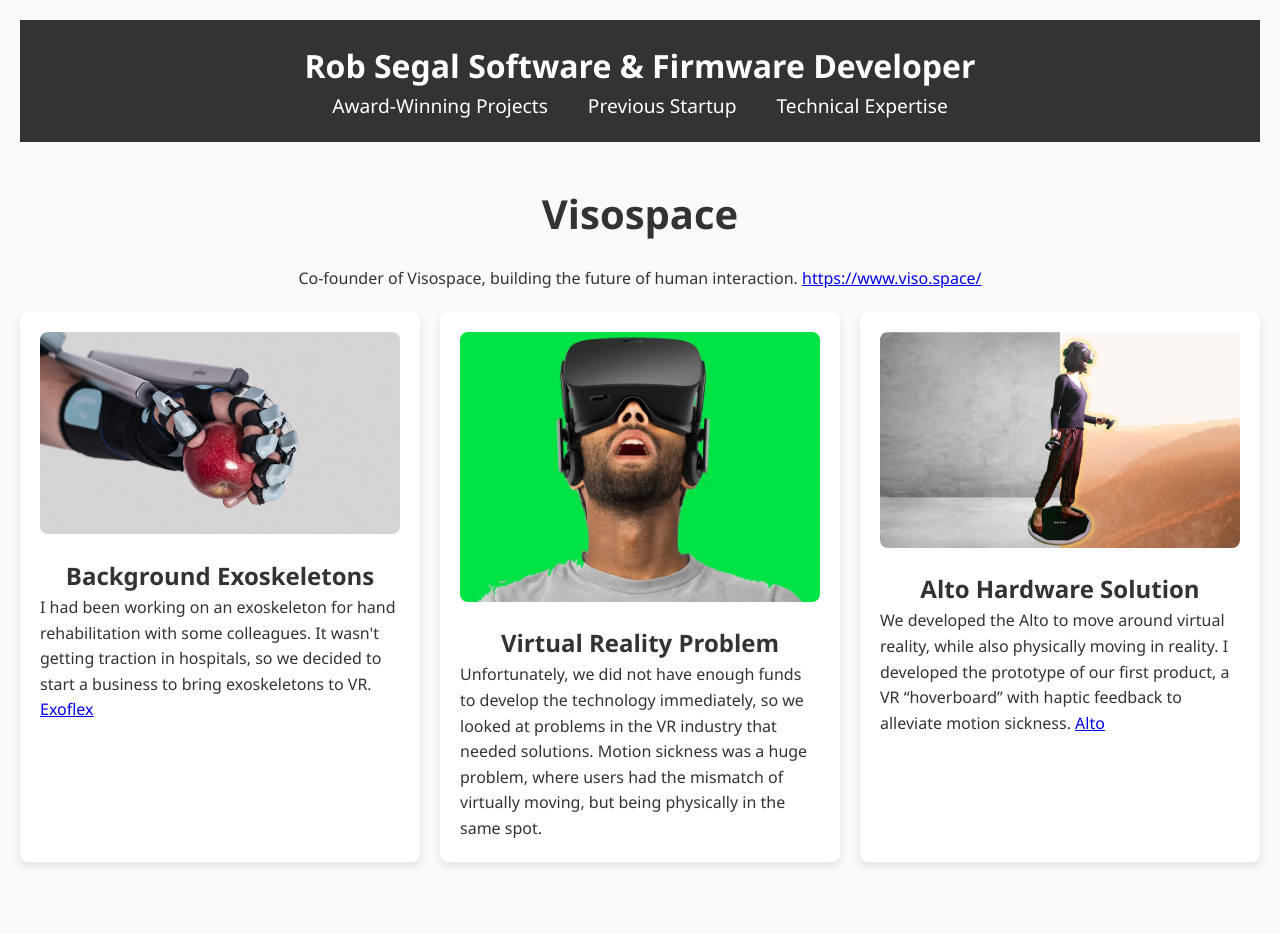
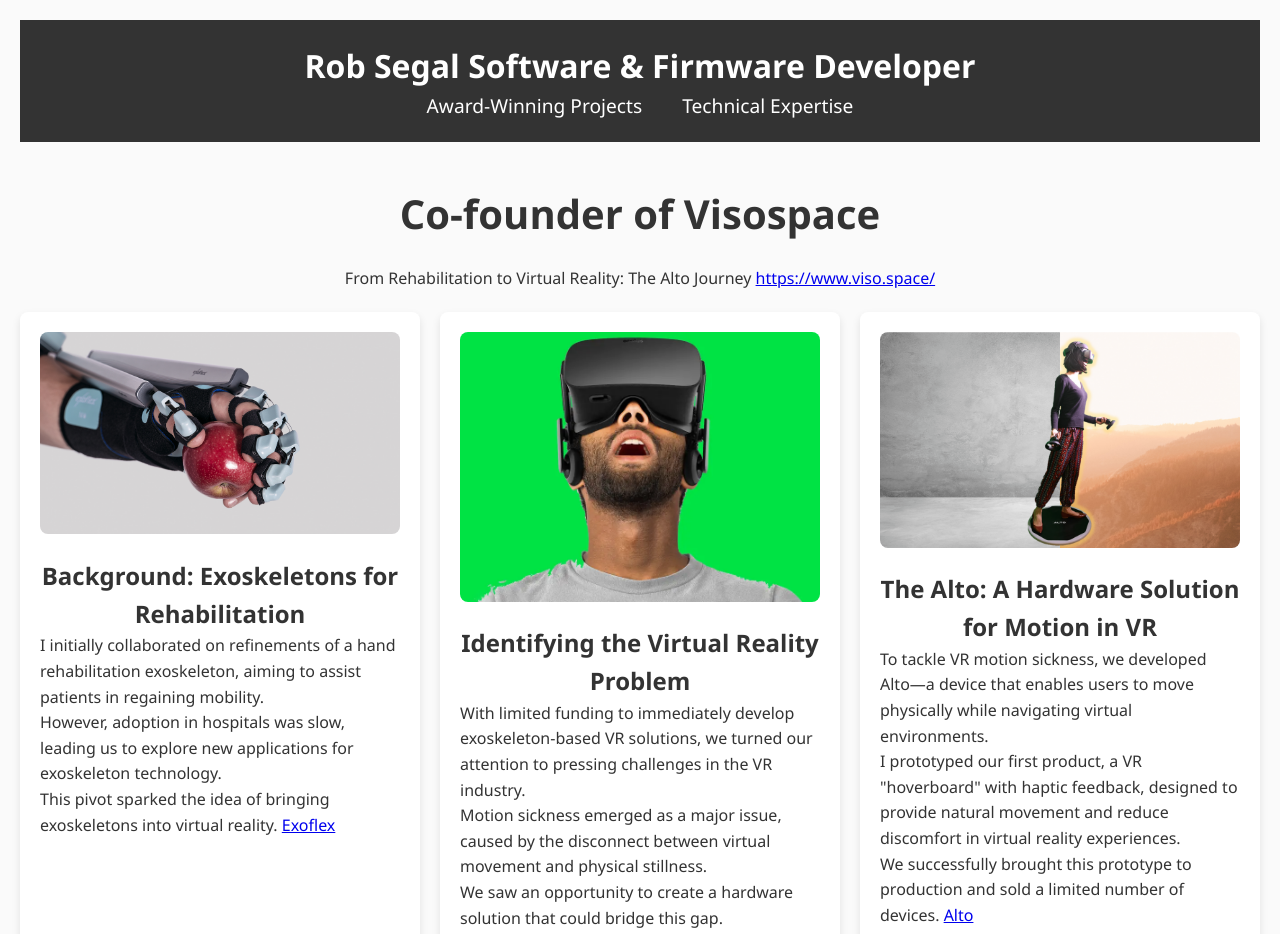
Before and after one commit to rob-segal/rob-segal.github.io, a plain HTML site: page startup.html in a window 1280 px wide. Shown: the top 934 px of the page. Drawn offline with Linux system fonts and the light colour scheme.

Commit message:
Updated text, removed redundant links in nav bar

```diff
--- a/startup.html
+++ b/startup.html
@@ -13,16 +13,15 @@
   <nav>
     <ul>
         <li><a href="index.html">Award-Winning Projects</a></li>
-        <li><a href="startup.html">Previous Startup</a></li>
         <li><a href="skills.html">Technical Expertise</a></li>
     </ul>
   </nav>
 </header>
 
 <section>
-  <h2>Visospace</h2>
+  <h2>Co-founder of Visospace</h2>
   <p>
-    Co-founder of Visospace, building the future of human interaction.
+    From Rehabilitation to Virtual Reality: The Alto Journey
     <a href="https://www.viso.space/" target="_blank">
         https://www.viso.space/
     </a>
@@ -31,24 +30,27 @@
   <div class="gallery">
     <div class="card">
       <img src="images/exoflex.jpg" alt="background">
-      <h3>Background Exoskeletons</h3>
-      <p>I had been working on an exoskeleton for hand rehabilitation with some colleagues.
-        It wasn't getting traction in hospitals, so we decided to start a business to bring exoskeletons to VR.
+      <h3>Background: Exoskeletons for Rehabilitation</h3>
+      <p>I initially collaborated on refinements of a hand rehabilitation exoskeleton, aiming to assist patients in regaining mobility. <br>
+        However, adoption in hospitals was slow, leading us to explore new applications for exoskeleton technology. <br>
+        This pivot sparked the idea of bringing exoskeletons into virtual reality.
         <a href="https://good-design.org/projects/bes-rehab-exoflex-hand-therapy-assessment-device/" target="_blank"> Exoflex</a>
       </p>
     </div>
     <div class="card">
         <img src="images/vr_headset.webp" alt="vr_industry">
-        <h3>Virtual Reality Problem</h3>
-        <p>Unfortunately, we did not have enough funds to develop the technology immediately, so we looked at problems in the VR industry that needed solutions.
-            Motion sickness was a huge problem, where users had the mismatch of virtually moving, but being physically in the same spot.
+        <h3>Identifying the Virtual Reality Problem</h3>
+        <p>With limited funding to immediately develop exoskeleton-based VR solutions, we turned our attention to pressing challenges in the VR industry. <br>
+          Motion sickness emerged as a major issue, caused by the disconnect between virtual movement and physical stillness. <br>
+          We saw an opportunity to create a hardware solution that could bridge this gap.
         </p>
     </div>
     <div class="card">
         <img src="images/transition.png" alt="alto">
-        <h3>Alto Hardware Solution</h3>
-        <p>We developed the Alto to move around virtual reality, while also physically moving in reality.
-            I developed the prototype of our first product, a VR “hoverboard” with haptic feedback to alleviate motion sickness.
+        <h3>The Alto: A Hardware Solution for Motion in VR</h3>
+        <p>To tackle VR motion sickness, we developed Alto—a device that enables users to move physically while navigating virtual environments. <br>
+          I prototyped our first product, a VR "hoverboard" with haptic feedback, designed to provide natural movement and reduce discomfort in virtual reality experiences. <br>
+          We successfully brought this prototype to production and sold a limited number of devices.
             <a href="https://www.viso.space/the-alto" target="_blank"> Alto</a>
         </p>
     </div>
```
Also changed, not shown: index.html (+18 -17 lines), skills.html (+0 -1 lines).
